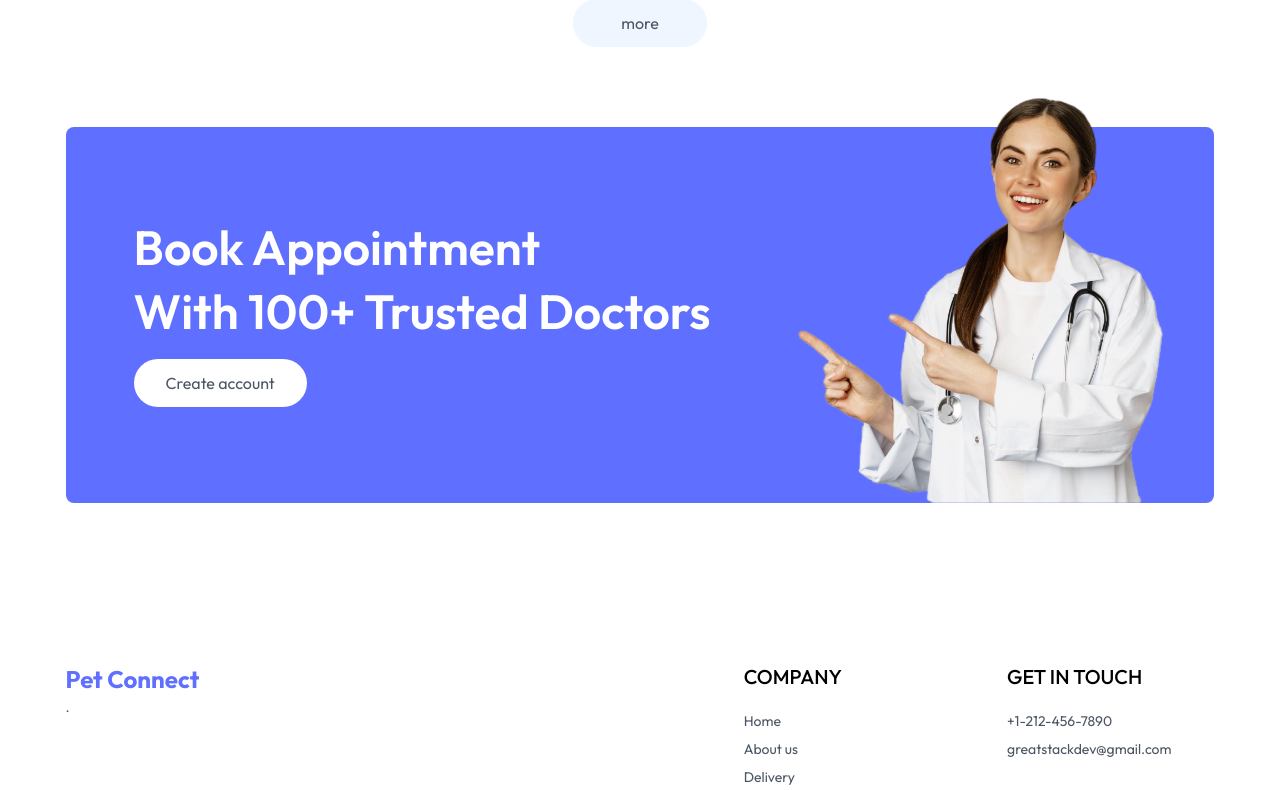
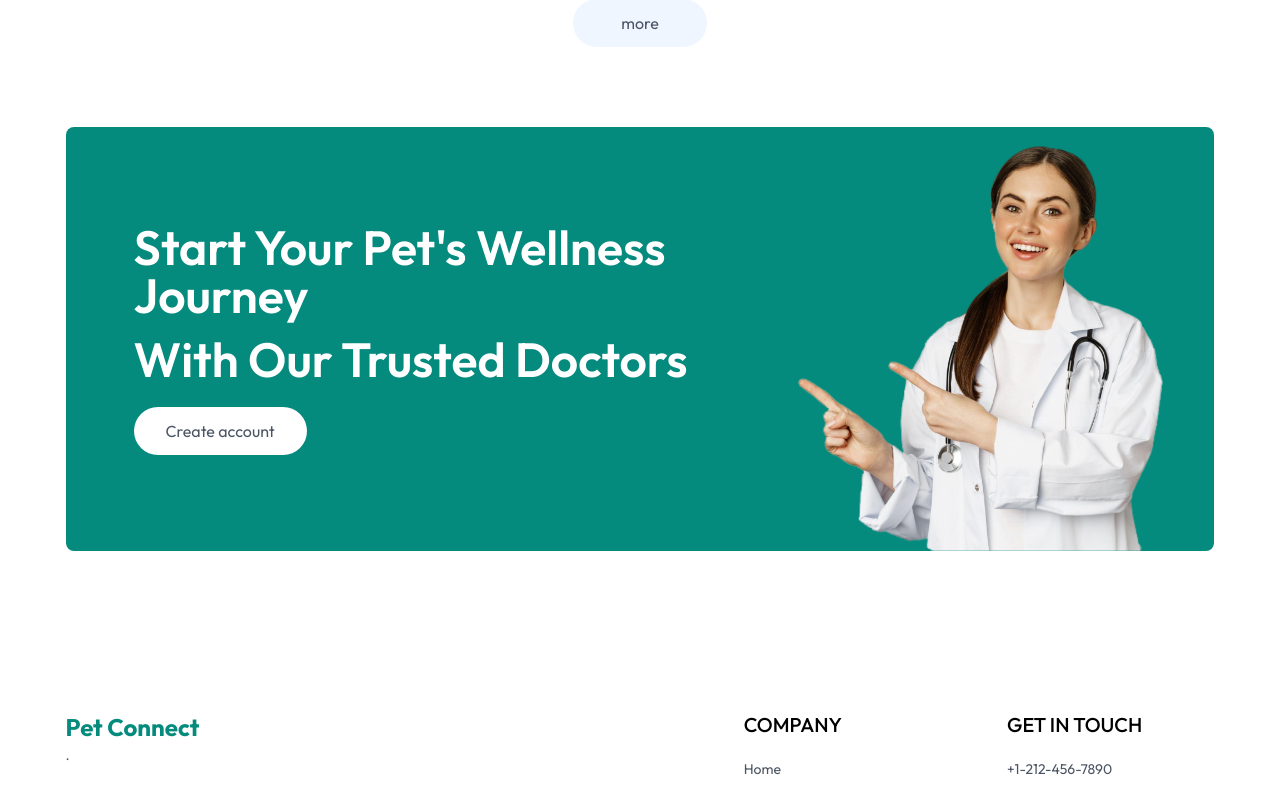
Before and after one commit to Aryan870/PetCare, a React (Vite) app in the folder frontend/: page / in a window 1280 px wide. Shown: the part 1160-1950 px from the top of the page. Built offline with nearby package versions, Linux system fonts and the light colour scheme; no server answers.

Commit message:
frontend colour and image changes

```diff
--- a/frontend/src/components/Banner.jsx
+++ b/frontend/src/components/Banner.jsx
@@ -7,23 +7,34 @@ const Banner = () => {
     const navigate = useNavigate()
 
     return (
-        <div className='flex bg-primary rounded-lg  px-6 sm:px-10 md:px-14 lg:px-12 my-20 md:mx-10'>
+      <div className="flex bg-primary rounded-lg  px-6 sm:px-10 md:px-14 lg:px-12 my-20 md:mx-10">
+        {/* ------- Left Side ------- */}
+        <div className="flex-1 py-8 sm:py-10 md:py-16 lg:py-24 lg:pl-5">
+          <div className="text-xl sm:text-2xl md:text-3xl lg:text-5xl font-semibold text-white">
+            <p>Start Your Pet's Wellness Journey</p>
+            <p className="mt-4">With Our Trusted Doctors</p>
+          </div>
+          <button
+            onClick={() => {
+              navigate("/signup");
+              scrollTo(0, 0);
+            }}
+            className="bg-white text-sm sm:text-base text-gray-600 px-8 py-3 rounded-full mt-6 hover:scale-105 transition-all "
+          >
+            Create account
+          </button>
+        </div>
 
-            {/* ------- Left Side ------- */}
-            <div className='flex-1 py-8 sm:py-10 md:py-16 lg:py-24 lg:pl-5'>
-                <div className='text-xl sm:text-2xl md:text-3xl lg:text-5xl font-semibold text-white'>
-                    <p>Book Appointment</p>
-                    <p className='mt-4'>With 100+ Trusted Doctors</p>
-                </div>
-                <button onClick={() => { navigate('/signup'); scrollTo(0, 0) }} className='bg-white text-sm sm:text-base text-gray-600 px-8 py-3 rounded-full mt-6 hover:scale-105 transition-all '>Create account</button>
-            </div>
-
-            {/* ------- Right Side ------- */}
-            <div className='hidden md:block md:w-1/2 lg:w-[370px] relative'>
-                <img className='w-full absolute bottom-0 right-0 max-w-md' src={assets.appointment_img} alt="" />
-            </div>
+        {/* ------- Right Side ------- */}
+        <div className="hidden md:block md:w-1/2 lg:w-[370px] relative">
+          <img
+            className="w-full absolute bottom-0 right-0 max-w-md"
+            src={assets.appointment_img}
+            alt=""
+          />
         </div>
-    )
+      </div>
+    );
 }
 
 export default Banner
--- a/frontend/src/index.css
+++ b/frontend/src/index.css
@@ -1,4 +1,4 @@
-@import url('https://fonts.googleapis.com/css2?family=Outfit:wght@100..900&display=swap');
+@import url("https://fonts.googleapis.com/css2?family=Outfit:wght@100..900&display=swap");
 
 @tailwind base;
 @tailwind components;
@@ -8,16 +8,20 @@
     font-family: Outfit;
 }
 
-.active hr {
-    @apply block
+body {
+    background-color: #ffffff;
 }
 
-@media (max-width:740px) {
-    .active  p{
-       @apply text-white bg-primary
-    }
+.active hr {
+  @apply block;
+}
+
+@media (max-width: 740px) {
+  .active p {
+    @apply text-white bg-primary;
+  }
 }
 
 ::-webkit-scrollbar {
-    @apply hidden
+  @apply hidden;
 }
--- a/frontend/src/pages/Contact.jsx
+++ b/frontend/src/pages/Contact.jsx
@@ -1,29 +1,42 @@
-import React from 'react'
-import { assets } from '../assets/assets'
+import React from "react";
+import { assets } from "../assets/assets";
 
 const Contact = () => {
-
   return (
     <div>
-
-      <div className='text-center text-2xl pt-10 text-gray-500'>
-        <p>CONTACT <span className='text-gray-700 font-semibold'>US</span></p>
+      <div className="text-center text-2xl pt-10 text-gray-500">
+        <p>
+          <span className="text-gray-700 font-semibold">CONTACT US</span>
+        </p>
       </div>
 
-      <div className='my-10 flex flex-col justify-center md:flex-row gap-10 mb-28 text-sm'>
-        <img className='w-full md:max-w-[360px]' src={assets.contact_image} alt="" />
-        <div className='flex flex-col justify-center items-start gap-6'>
-          <p className=' font-semibold text-lg text-gray-600'>OUR OFFICE</p>
-          <p className=' text-gray-500'>54709 Willms Station <br /> Suite 350, Washington, USA</p>
-          <p className=' text-gray-500'>Tel: (415) 555-0132 <br /> Email: greatstackdev@gmail.com</p>
-          <p className=' font-semibold text-lg text-gray-600'>CAREERS AT PRESCRIPTO</p>
-          <p className=' text-gray-500'>Learn more about our teams and job openings.</p>
-          <button className='border border-black px-8 py-4 text-sm hover:bg-black hover:text-white transition-all duration-500'>Explore Jobs</button>
+      <div className="my-10 flex flex-col justify-center md:flex-row gap-10 mb-28 text-sm">
+        <img
+          className="w-full md:max-w-[360px]"
+          src="src/images/contactus.png"
+          alt=""
+        />
+        <div className="flex flex-col justify-center items-start gap-6">
+          <p className=" font-semibold text-lg text-gray-600">OUR OFFICE</p>
+          <p className=" text-gray-500">
+            54709 Willms Station <br /> Suite 350, Washington, USA
+          </p>
+          <p className=" text-gray-500">
+            Tel: (415) 555-0132 <br /> Email: greatstackdev@gmail.com
+          </p>
+          <p className=" font-semibold text-lg text-gray-600">
+            CAREERS AT PRESCRIPTO
+          </p>
+          <p className=" text-gray-500">
+            Learn more about our teams and job openings.
+          </p>
+          <button className="border border-black px-8 py-4 text-sm hover:bg-black hover:text-white transition-all duration-500">
+            Explore Jobs
+          </button>
         </div>
       </div>
+    </div>
+  );
+};
 
-    </div>
-  )
-}
-
-export default Contact
+export default Contact;
--- a/frontend/tailwind.config.js
+++ b/frontend/tailwind.config.js
@@ -1,18 +1,15 @@
 /** @type {import('tailwindcss').Config} */
 export default {
-  content: [
-    "./index.html",
-    "./src/**/*.{js,ts,jsx,tsx}",
-  ],
+  content: ["./index.html", "./src/**/*.{js,ts,jsx,tsx}"],
   theme: {
     extend: {
-      gridTemplateColumns:{
-        'auto':'repeat(auto-fill, minmax(200px, 1fr))'
+      gridTemplateColumns: {
+        auto: "repeat(auto-fill, minmax(200px, 1fr))",
       },
-      colors:{
-        'primary':'#5F6FFF'
-      }
+      colors: {
+        primary: "#058b7eff ", // Soft calming blue
+      },
     },
   },
   plugins: [],
-}
+};
```
Also changed, not shown: frontend/src/images/contactus.png (added).
